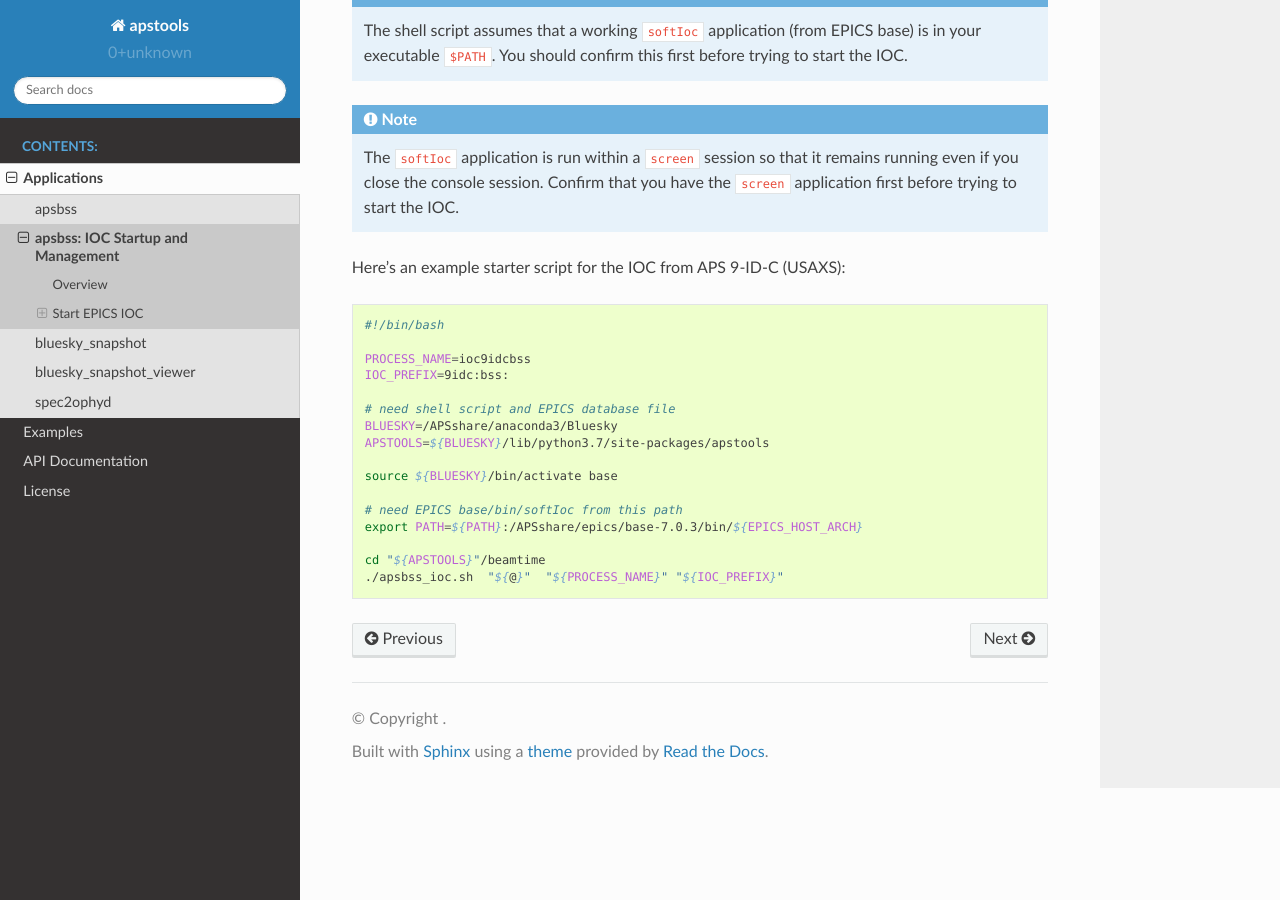
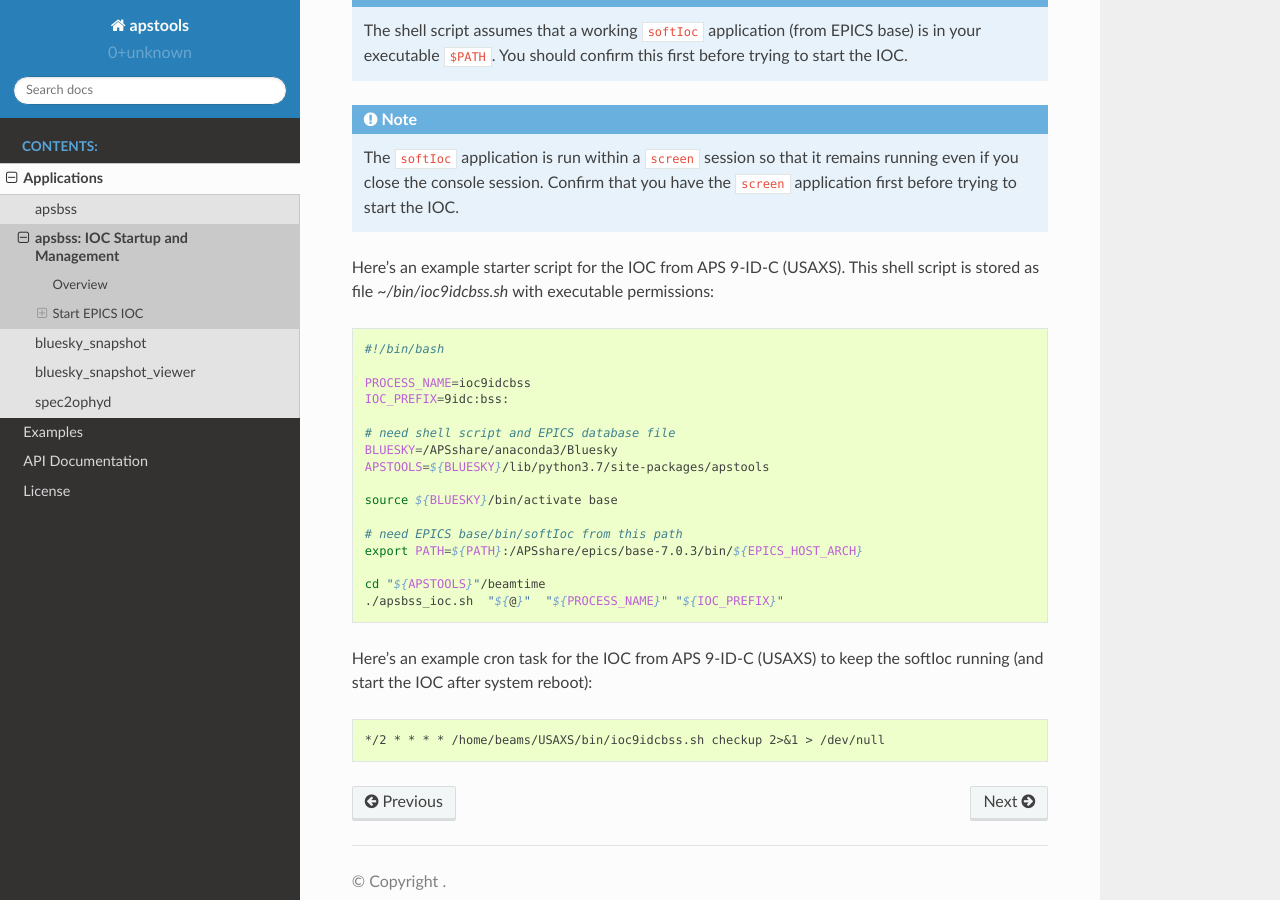
Before and after one commit to dogrecajb/apstools, a Sphinx documentation site: the page built from docs/source/applications/apsbss_ioc.rst, in a window 1280 px wide and 900 px high, scrolled down 3026 px. Built offline with Sphinx 7.4.7 and the Read the Docs theme 2.0.0, drawn with Linux system fonts in a browser that asks for light colours.

Commit message:
ENH #377

```diff
--- a/docs/source/applications/apsbss_ioc.rst
+++ b/docs/source/applications/apsbss_ioc.rst
@@ -168,7 +168,9 @@ from EPICS base, use the supplied IOC management shell script
     first before trying to start the IOC.
 
 
-Here's an example starter script for the IOC from APS 9-ID-C (USAXS):
+Here's an example starter script for the IOC from APS 9-ID-C (USAXS).
+This shell script is stored as file `~/bin/ioc9idcbss.sh` with
+executable permissions:
 
 .. code-block:: bash
 
@@ -188,3 +190,12 @@ Here's an example starter script for the IOC from APS 9-ID-C (USAXS):
 
     cd "${APSTOOLS}"/beamtime
     ./apsbss_ioc.sh  "${@}"  "${PROCESS_NAME}" "${IOC_PREFIX}"
+
+
+
+Here's an example cron task for the IOC from APS 9-ID-C (USAXS)
+to keep the softIoc running (and start the IOC after system reboot):
+
+.. code-block:: text
+
+     */2 * * * * /home/beams/USAXS/bin/ioc9idcbss.sh checkup 2>&1 > /dev/null
```
Also changed, not shown: 1 other file.
